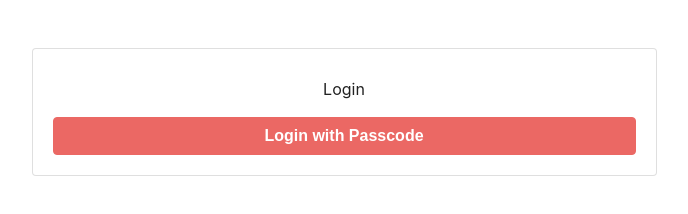
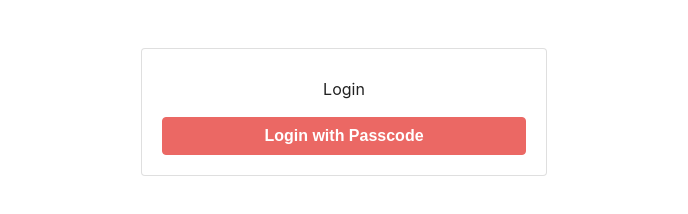
Before and after one commit to ArvinthC3000/iPredict-UD, a plain HTML site: page index.html in a window 1280 px wide. Shown: the whole page, without its empty margins (296-984 px from the left). Drawn offline with nearby package versions, Linux system fonts and the light colour scheme; some icons are missing; a web font is replaced by a local one.

Commit message:
Update index.html

```diff
--- a/index.html
+++ b/index.html
@@ -10,7 +10,7 @@
 </head>
 <body>
     <div class="row mt-5">
-        <div class="col-md-6 m-auto">
+        <div class="col-md-4 m-auto">
           <div class="card card-body text-center">
             <h1><i class="fab fa-node-js fa-3x"></i></h1>
             <p>Login</p>
```
